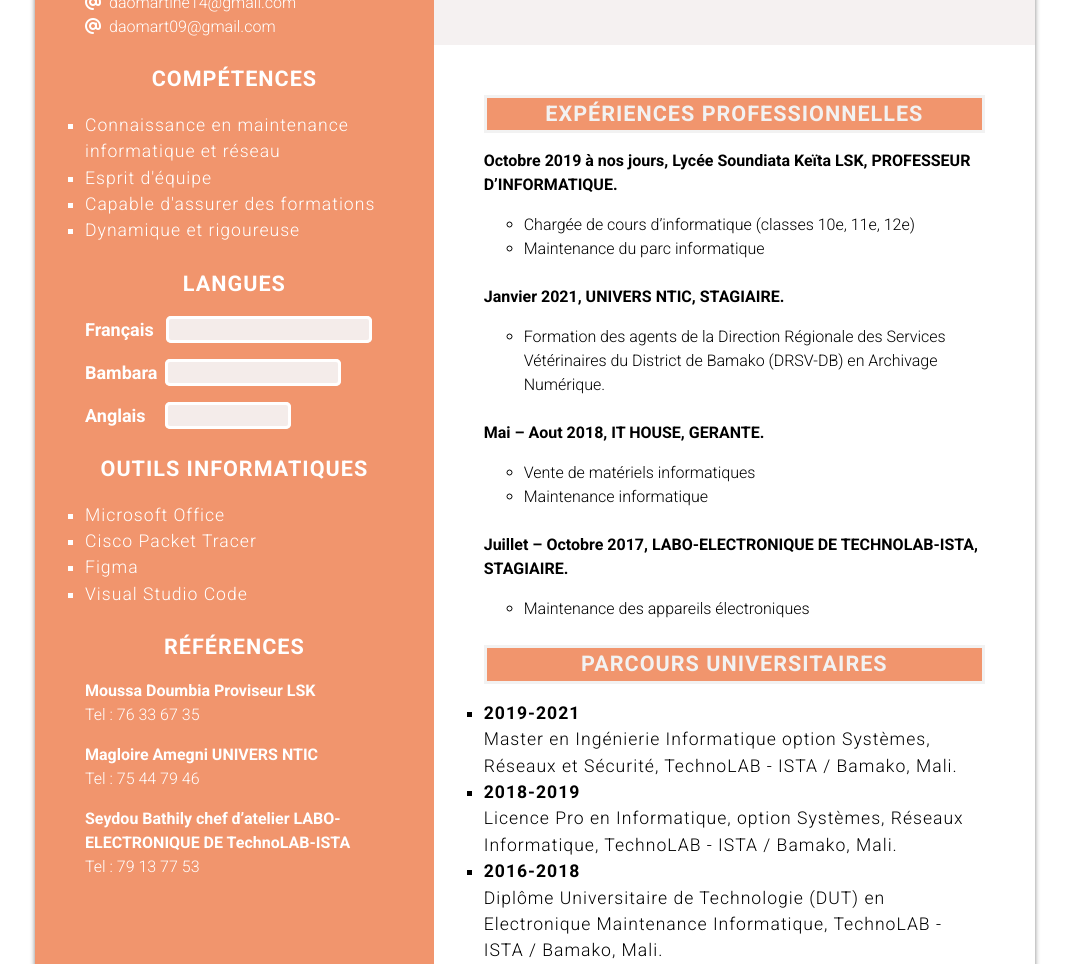
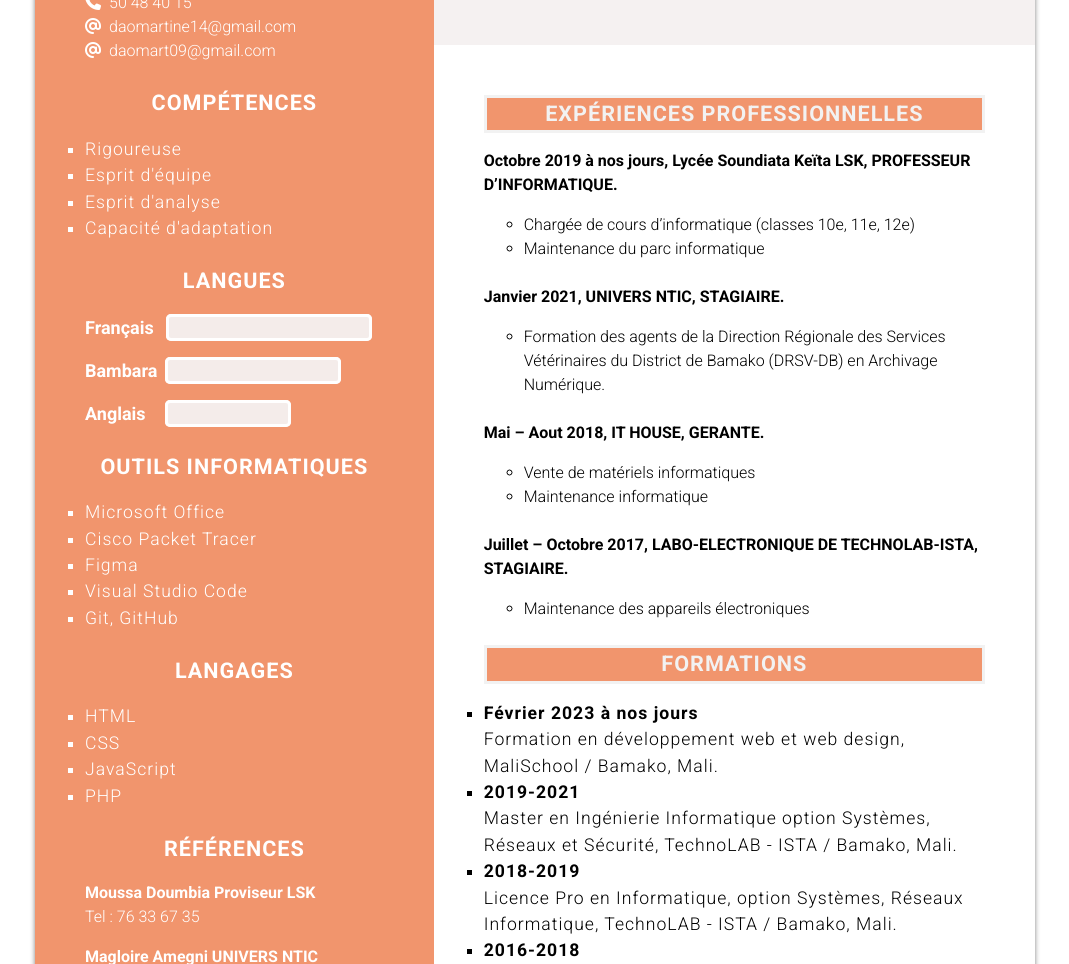
Before and after one commit to MartineDao/CV-Martine, a plain HTML site: page index.html in a window 1280 px wide. Shown: the part 255-1219 px from the top of the page, without its empty margins (105-1174 px from the left). Drawn offline with Linux system fonts and the light colour scheme.

Commit message:
Mise à jour de certaines informations

```diff
--- a/index.html
+++ b/index.html
@@ -2,7 +2,7 @@
 <html lang="en">
 
 <head>
-  <title>Curriculum vitae</title>
+  <title>Curriculum vitae Martine Dao</title>
   <meta charset="utf-8">
   <meta http-equiv="X-UA-Compatible" content="IE=edge">
   <meta name="viewport" content="width=device-width, initial-scale=1, user-scalable=no">
@@ -19,30 +19,32 @@
 <body>
   <div class="conteneur-cv">
     <div class="colonne-gauche">
-
-      <div class="section">
-        <h2>Contacts</h2>
-        <p>
+      <section class="S1-left">
+        <div class="section-label">Contacts</div>
+        <div>
           <ul class="infos">
             <li><i class="icon fas fa-map-marker-alt text-blue"></i> Kalaban coro/ Bamako</li>
-          <li><i class="icon fas fa-phone text-blue"></i> 74 29 84 01 / 50 48 40 15</li>
-          <li><i class="icon fa-solid fa-at"></i><a href="mailto:daomartine14@gmail.com">daomartine14@gmail.com</a></li>
+            <li><i class="icon fas fa-phone text-blue"></i><a href="tel:+22374298401">74 29 84 01</a></li>
+            <li><i class="icon fas fa-phone text-blue"></i><a href="tel:+22350484015">50 48 40 15</a></li>
+            <li><i class="icon fa-solid fa-at"></i><a href="mailto:daomartine14@gmail.com">daomartine14@gmail.com</a>
+            </li>
             <li><i class="icon fa-solid fa-at"></i><a href="mailto:daomart09@gmail.com">daomart09@gmail.com</a></li>
-
-        </ul>
-        </p>
-      </div>
-      <div class="section">
-        <h2>Compétences</h2>
-        <ul class="competences">
-          <li>Connaissance en maintenance informatique et réseau</li>
-          <li>Esprit d'équipe</li>
-          <li>Capable d'assurer des formations</li>
-          <li>Dynamique et rigoureuse</li>
           </ul>
         </div>
-      <div class="section">
-        <h2>Langues</h2>
+      </section>
+      <section class="S2-left">
+        <div class="section-label">Compétences</div>
+        <div>
+          <ul class="competences">
+            <li>Rigoureuse</li>
+            <li>Esprit d'équipe</li>
+            <li>Esprit d'analyse</li>
+            <li>Capacité d'adaptation</li>
+          </ul>
+        </div>
+      </section>
+      <section class="S3-left">
+        <div class="section-label">Langues</div>
         <p class="ln">
           <strong>Français</strong> <span class="fr"></span>
         </p>
@@ -52,18 +54,32 @@
         <p class="ln">
           <strong>Anglais</strong> <span class="an"></span>
         </p>
-      </div>
-      <div class="section">
-        <h2>Outils informatiques</h2>
+      </section>
+      <section class="S4-left">
+        <div class="section-label">outils informatiques</div>
+        <div>
           <ul class="competences">
             <li>Microsoft Office</li>
             <li>Cisco Packet Tracer</li>
             <li>Figma</li>
             <li>Visual Studio Code</li>
+            <li>Git, GitHub</li>
           </ul>
         </div>
+      </section>
+      <section class="S5-left">
+        <div class="section-label">langages</div>
         <div>
-        <h2>Références</h2>
+          <ul class="competences">
+            <li>HTML</li>
+            <li>CSS</li>
+            <li>JavaScript</li>
+            <li>PHP</li>
+          </ul>
+        </div>
+      </section>
+      <div>
+        <div class="section-label">Références</div>
         <p class="ref">
           <strong>Moussa Doumbia Proviseur LSK</strong> <br>
           Tel : 76 33 67 35
@@ -76,18 +92,16 @@
           <strong>Seydou Bathily chef d’atelier LABO-ELECTRONIQUE DE TechnoLAB-ISTA</strong> <br>
           Tel : 79 13 77 53
         </p>
-
       </div>
     </div>
     <div class="colonne-droite">
       <div class="header">
         <h1 class="noms">Martine DAO</h1>
         <p class="fct">Web developer</p>
-
       </div>
       <div class="contenu">
-        <div class="section">
-          <h2 class="bord">Expériences professionnelles</h2>
+        <section class="S1-right">
+          <div class="section-label bord">Expériences professionnelles</div>
           <p class="ref">
             <strong>Octobre 2019 à nos jours, Lycée Soundiata Keïta LSK, PROFESSEUR D’INFORMATIQUE.</strong>
           </p>
@@ -95,8 +109,8 @@
             <li> Chargée de cours d’informatique (classes 10e, 11e, 12e)</li>
             <li>Maintenance du parc informatique</li>
           </ul>
-        </div>
-        <div class="section">
+        </section>
+        <section class="S2-right">
           <p class="ref">
             <strong>Janvier 2021, UNIVERS NTIC, STAGIAIRE.</strong>
           </p>
@@ -104,8 +118,8 @@
             <li>Formation des agents de la Direction Régionale des Services Vétérinaires du District de Bamako (DRSV-DB)
               en Archivage Numérique.</li>
           </ul>
-        </div>
-        <div class="section">
+        </section>
+        <section class="S3-right">
           <p class="ref">
             <strong>Mai – Aout 2018, IT HOUSE, GERANTE.</strong>
           </p>
@@ -113,18 +127,21 @@
             <li>Vente de matériels informatiques</li>
             <li>Maintenance informatique</li>
           </ul>
-        </div>
-        <div class="section">
+        </section>
+        <section class="S4-right">
           <p class="ref">
             <strong>Juillet – Octobre 2017, LABO-ELECTRONIQUE DE TECHNOLAB-ISTA, STAGIAIRE.</strong>
           </p>
           <ul class="experience-list">
             <li>Maintenance des appareils électroniques</li>
           </ul>
-        </div>
-        <div class="section">
-          <h2 class="bord">Parcours universitaires</h2>
+        </section>
+        <section class="S5-right">
+          <div class="section-label bord">Formations</div>
           <ul class="etudes">
+            <li><strong>Février 2023 à nos jours</strong> <br>
+              Formation en développement web et web design, MaliSchool / Bamako, Mali.
+            </li>
             <li><strong>2019-2021</strong> <br>
               Master en Ingénierie Informatique option Systèmes, Réseaux et Sécurité, TechnoLAB - ISTA / Bamako, Mali.
             </li>
@@ -140,8 +157,7 @@
               Bamako, Mali.
             </li>
           </ul>
-
-        </div>
+        </section>
       </div>
     </div>
   </div>
--- a/style.css
+++ b/style.css
@@ -21,7 +21,9 @@ h1 {
   margin-bottom: 0.5rem;
 }
 
-h2 {
+.section-label {
+  font-size: 21.6px;
+  font-weight: bold;
   margin: 0 0 1rem;
   letter-spacing: 1px;
   text-align: center;
@@ -41,7 +43,7 @@ h2 {
   box-shadow: 0 1px 5px gray;
 }
 
-.section {
+section {
   margin-bottom: 1.5rem;
 }
 
@@ -119,7 +121,6 @@ span.an {
 
 .ref {
   font-size: 16px;
-
 }
 
 
@@ -152,7 +153,7 @@ span.an {
   padding: 50px;
 }
 
-h2.bord {
+div.bord {
   border-style: solid;
   background-color: #F1956D;
   color: #f2f2f2;
```
Lines whose indentation alone changed are shown as unchanged.
